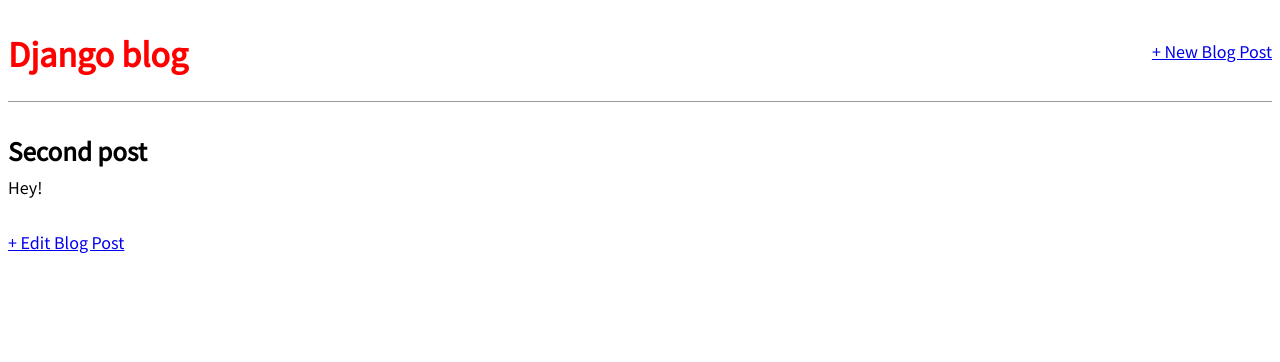
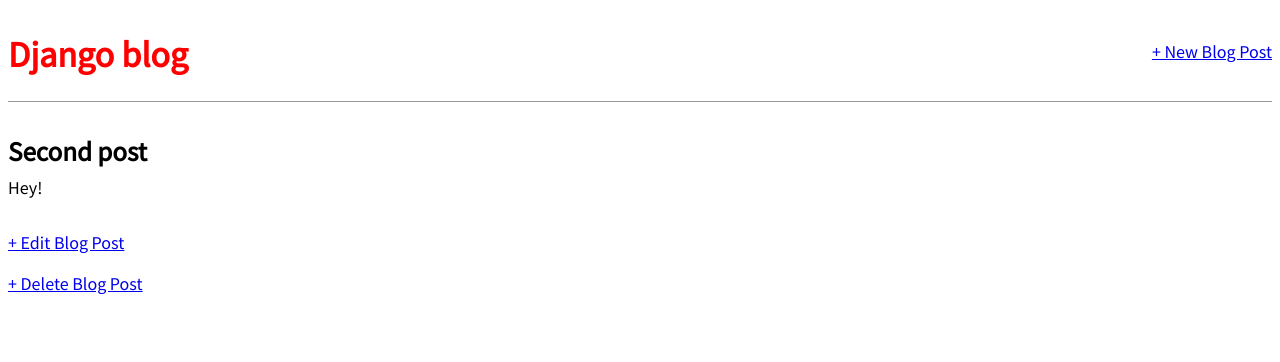
Before and after one commit to bick-jp/blog-app, a Django app: page /post/2/ in a window 1280 px wide. Shown: the top 362 px of the page. Run offline with Django 3.2, Linux system fonts and the light colour scheme; data comes from the database, SQL or seed files in the repository; both versions use the stored data as it was after the commit.

Commit message:
done delete view

```diff
--- a/blog/urls.py
+++ b/blog/urls.py
@@ -5,9 +5,11 @@ from .views import (
     BlogDetailView,
     BlogCreateView,
     BlogUpdateView,
+    BlogDeleteView,
 )
 
 urlpatterns = [
+    path('post/<int:pk>/delete/', BlogDeleteView.as_view(), name='post_delete'),
     path('post/<int:pk>/edit/', BlogUpdateView.as_view(), name='post_edit'),
     path('post/new', BlogCreateView.as_view(), name='post_new'),
     path('post/<int:pk>/', BlogDetailView.as_view(), name='post_detail'),
--- a/blog/views.py
+++ b/blog/views.py
@@ -1,5 +1,6 @@
 from django.views.generic import ListView, DetailView
-from django.views.generic.edit import CreateView, UpdateView
+from django.views.generic.edit import CreateView, UpdateView, DeleteView
+from django.urls import reverse_lazy
 
 from .models import Post
 
@@ -21,3 +22,8 @@ class BlogUpdateView(UpdateView):
     model = Post
     template_name = 'post_edit.html'
     fields = ['title', 'body']
+
+class BlogDeleteView(DeleteView):
+    model = Post
+    template_name = 'post_delete.html'
+    success_url = reverse_lazy('home')
--- a/templates/post_detail.html
+++ b/templates/post_detail.html
@@ -6,6 +6,6 @@
         <p>{{ post.body }}</p>
     </div>
 
-    <a href="{% url 'post_edit' post.pk %}">+ Edit Blog Post</a>
-
+    <p><a href="{% url 'post_edit' post.pk %}">+ Edit Blog Post</a></p>
+    <p><a href="{% url 'post_delete' post.pk %}">+ Delete Blog Post</a></p>
 {% endblock content %}
```
Also changed, not shown: templates/post_delete.html (added, +10 -0 lines), db.sqlite3.
